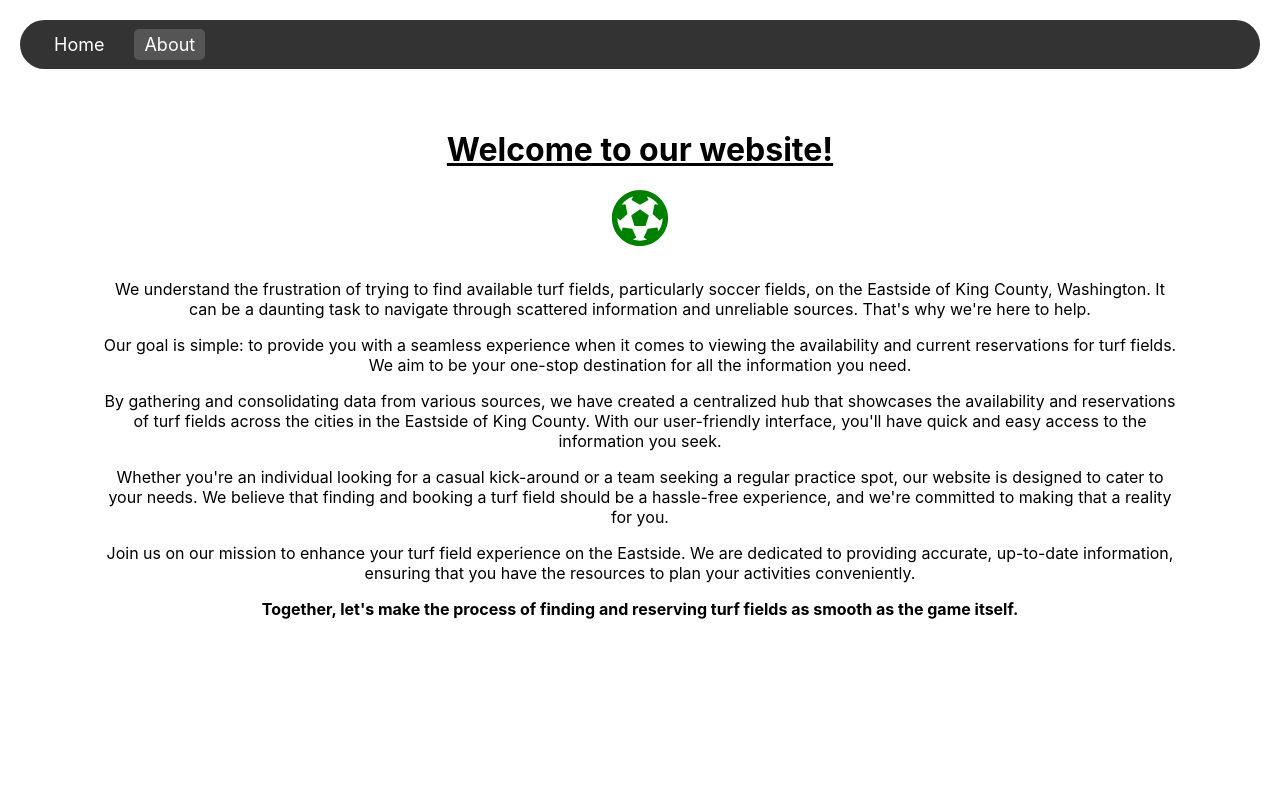
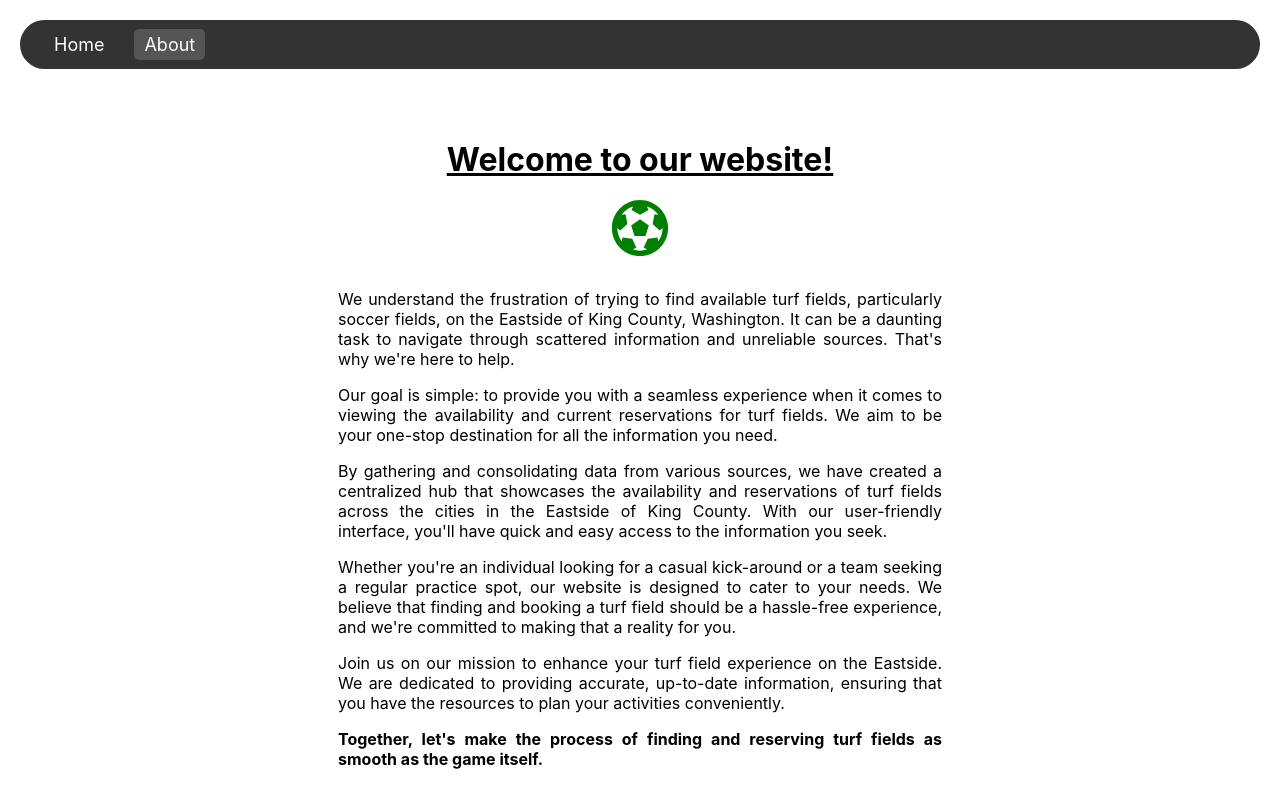
Before and after one commit to ArmeenF/eastside-turf-soccer-fields, a React (Create React App) app: page /About in a window 1280 px wide. Shown: the top 808 px of the page. Built offline with nearby package versions, Linux system fonts and the light colour scheme.

Commit message:
Format about page,  Update tab icon/title.

```diff
--- a/public/index.html
+++ b/public/index.html
@@ -2,7 +2,7 @@
 <html lang="en">
   <head>
     <meta charset="utf-8" />
-    <link rel="icon" href="%PUBLIC_URL%/favicon.ico" />
+    <link rel="icon" href="%PUBLIC_URL%/football.png" />
     <meta name="viewport" content="width=device-width, initial-scale=1" />
     <meta name="theme-color" content="#000000" />
     <meta
@@ -24,7 +24,7 @@
       work correctly both with client-side routing and a non-root public URL.
       Learn how to configure a non-root public URL by running `npm run build`.
     -->
-    <title>React App</title>
+    <title>ArmeenF</title>
   </head>
   <body>
     <noscript>You need to enable JavaScript to run this app.</noscript>
--- a/src/pages/About/about.css
+++ b/src/pages/About/about.css
@@ -1,6 +1,7 @@
-.indented {
-    padding-left: 50pt;
-    padding-right: 50pt;
+.center {
+    margin: auto;
+    width: 50%;
+    padding: 10px;
 }
 
 p.bold {
@@ -9,10 +10,11 @@ p.bold {
 
 p.size {
     font-size: 16px;
+    text-align: justify;
 }
 
-.futbol{
-    color:green;
+.futbol {
+    color: green;
     font-size: 58px;
 }
 
--- a/src/pages/About/about.js
+++ b/src/pages/About/about.js
@@ -1,19 +1,20 @@
 import './about.css';
 import { FaFutbol } from 'react-icons/fa';
+import { Link } from 'react-router-dom';
 
 const About = () => {
     return (
-        <div>
-            <h1><u>Welcome to our website!</u></h1>
+        <div className='center'>
+            <h1><u><a href="/" style={{color: 'black'}}>Welcome to our website!</a></u></h1>
             <div className='bounce futbol'>
                 <FaFutbol />
             </div>
-            <p className='indented size'>We understand the frustration of trying to find available turf fields, particularly soccer fields, on the Eastside of King County, Washington. It can be a daunting task to navigate through scattered information and unreliable sources. That's why we're here to help.</p>
-            <p className='indented size'>Our goal is simple: to provide you with a seamless experience when it comes to viewing the availability and current reservations for turf fields. We aim to be your one-stop destination for all the information you need.</p>
-            <p className='indented size'>By gathering and consolidating data from various sources, we have created a centralized hub that showcases the availability and reservations of turf fields across the cities in the Eastside of King County. With our user-friendly interface, you'll have quick and easy access to the information you seek.</p>
-            <p className='indented size'>Whether you're an individual looking for a casual kick-around or a team seeking a regular practice spot, our website is designed to cater to your needs. We believe that finding and booking a turf field should be a hassle-free experience, and we're committed to making that a reality for you.</p>
-            <p className='indented size'>Join us on our mission to enhance your turf field experience on the Eastside. We are dedicated to providing accurate, up-to-date information, ensuring that you have the resources to plan your activities conveniently.</p>
-            <p className='indented bold size'>Together, let's make the process of finding and reserving turf fields as smooth as the game itself.</p>
+            <p className='size'>We understand the frustration of trying to find available turf fields, particularly soccer fields, on the Eastside of King County, Washington. It can be a daunting task to navigate through scattered information and unreliable sources. That's why we're here to help.</p>
+            <p className='size'>Our goal is simple: to provide you with a seamless experience when it comes to viewing the availability and current reservations for turf fields. We aim to be your one-stop destination for all the information you need.</p>
+            <p className='size'>By gathering and consolidating data from various sources, we have created a centralized hub that showcases the availability and reservations of turf fields across the cities in the Eastside of King County. With our user-friendly interface, you'll have quick and easy access to the information you seek.</p>
+            <p className='size'>Whether you're an individual looking for a casual kick-around or a team seeking a regular practice spot, our website is designed to cater to your needs. We believe that finding and booking a turf field should be a hassle-free experience, and we're committed to making that a reality for you.</p>
+            <p className='size'>Join us on our mission to enhance your turf field experience on the Eastside. We are dedicated to providing accurate, up-to-date information, ensuring that you have the resources to plan your activities conveniently.</p>
+            <p className='bold size'>Together, let's make the process of finding and reserving turf fields as smooth as the game itself.</p>
         </div>
     );
 };
```
Also changed, not shown: public/football.png (added), public/manifest.json.
